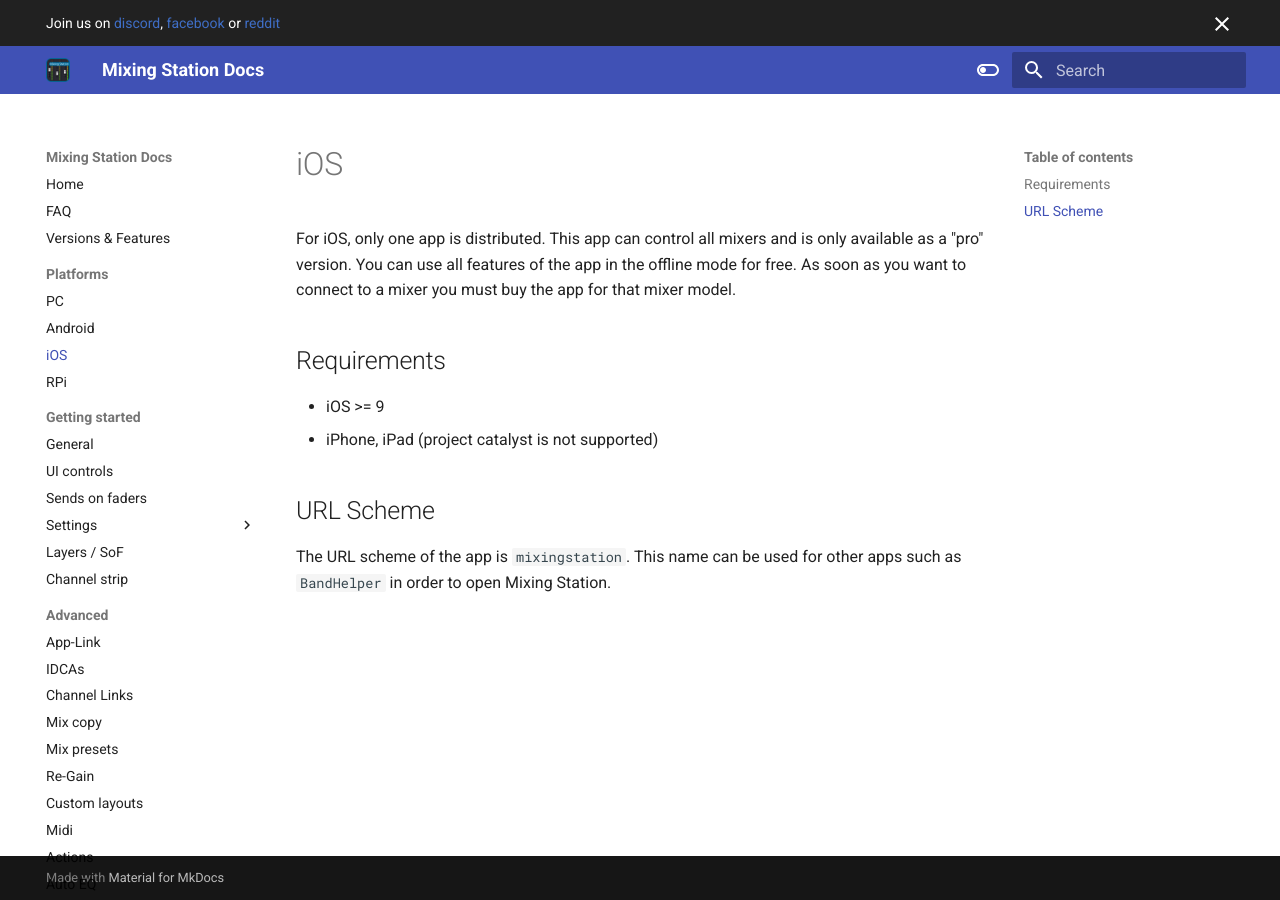
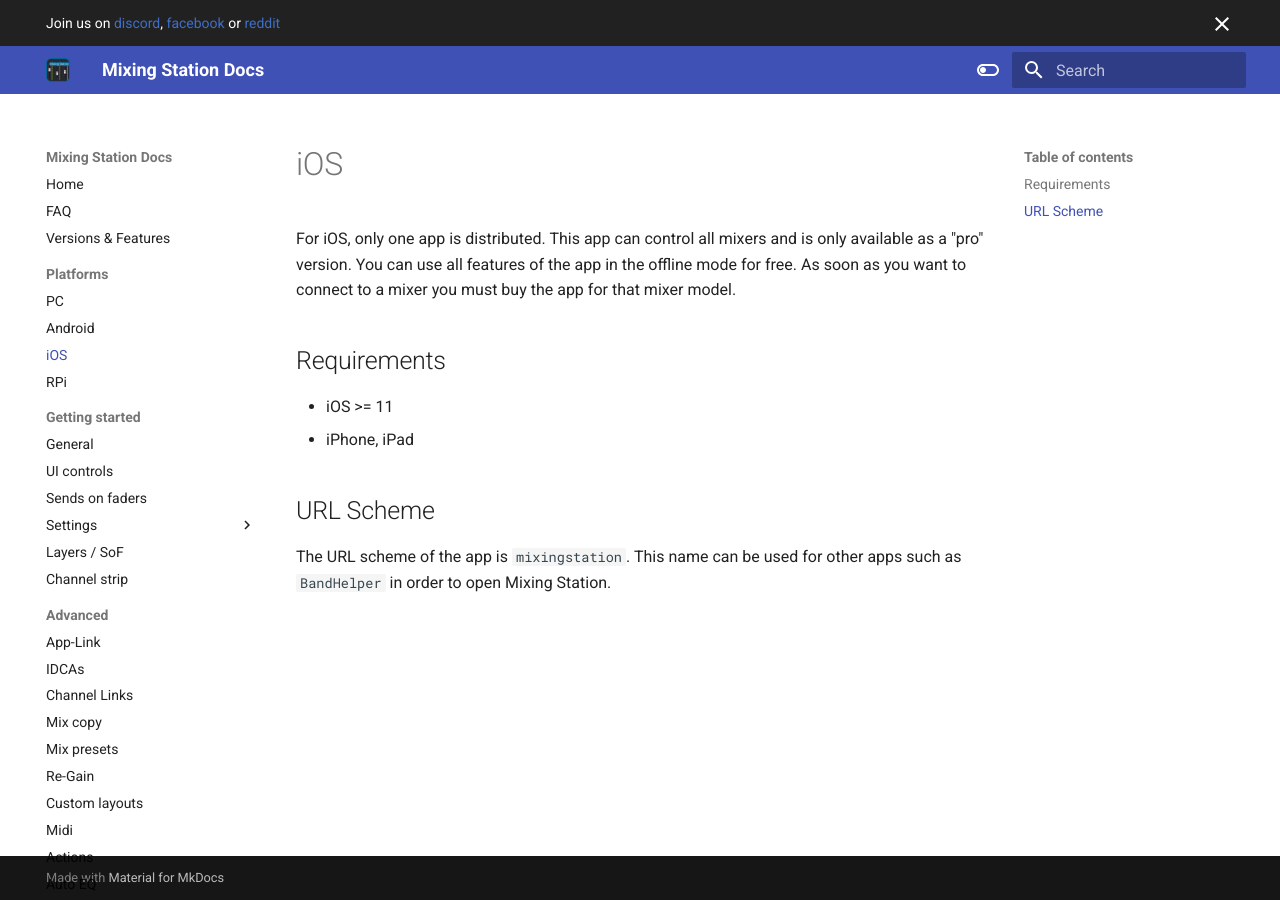
Before and after one commit to davidgiga1993/mixing-station-docs, an MkDocs documentation site: the page built from docs/platforms/ios.md, in a window 1280 px wide. Built offline with MkDocs 1.6.1 and Material for MkDocs 9.7.7, drawn with Linux system fonts in a browser that asks for light colours.

Commit message:
docs: update min ios version requirement for the future

```diff
--- a/docs/platforms/ios.md
+++ b/docs/platforms/ios.md
@@ -5,8 +5,8 @@
 As soon as you want to connect to a mixer you must buy the app for that mixer model.
 
 ## Requirements
-- iOS >= 9
-- iPhone, iPad (project catalyst is not supported)
+- iOS >= 11
+- iPhone, iPad
 
 ## URL Scheme
 The URL scheme of the app is `mixingstation`. This name can be used for other apps such as `BandHelper` in order to open Mixing Station.
```
